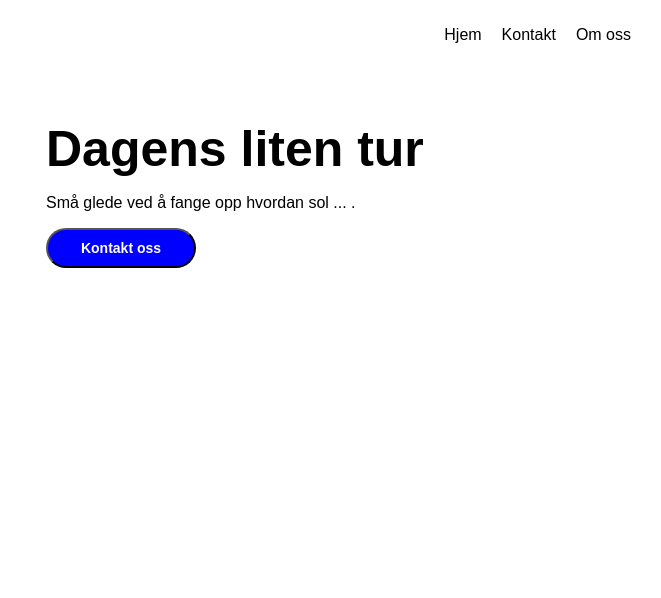
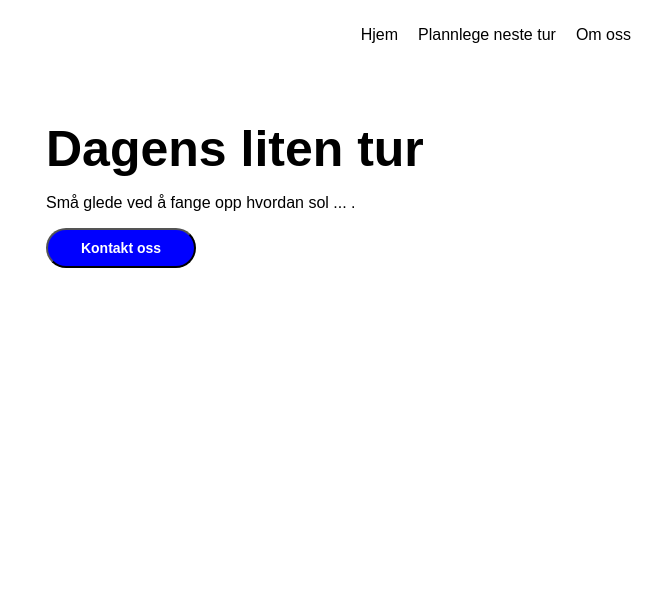
Before and after one commit to Murka1456/leksjon3, a website: page index.html in a window 1280 px wide. Shown: the full height of the page, 619-1280 px from the left. Drawn offline with Linux system fonts and the light colour scheme.

Commit message:
endre tekst

```diff
--- a/index.html
+++ b/index.html
@@ -12,7 +12,7 @@
       <nav>
         <ul>
           <li>Hjem</li>
-          <li>Kontakt</li>
+          <li>Plannlege neste tur</li>
           <li>Om oss</li>
         </ul>
       </nav>
```
